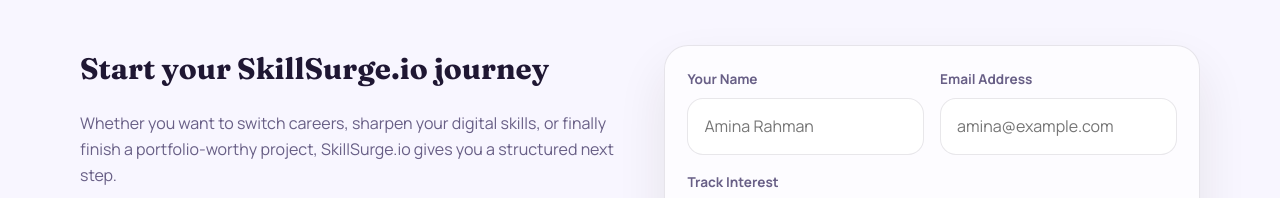
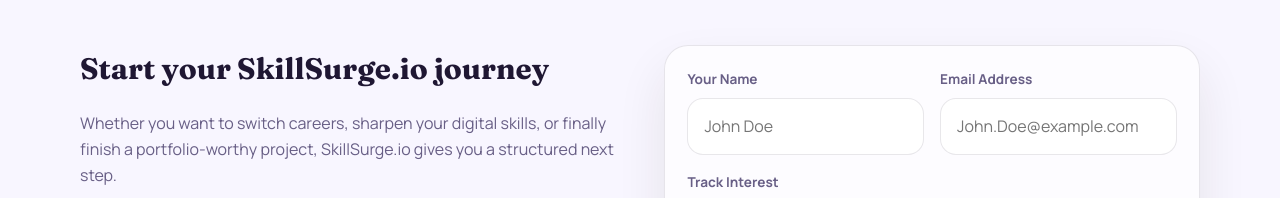
Before and after one commit to xtrisk/SkillSurge, a plain HTML site: page index.html in a window 1280 px wide. Shown: the part 4378-4576 px from the top of the page. Drawn offline with Linux system fonts and the light colour scheme.

Commit message:
Update placeholder names in contact form

```diff
--- a/index.html
+++ b/index.html
@@ -327,11 +327,11 @@
             <div class="form-row">
               <div class="form-group">
                 <label for="name">Your Name</label>
-                <input type="text" id="name" placeholder="Amina Rahman" required>
+                <input type="text" id="name" placeholder="John Doe" required>
               </div>
               <div class="form-group">
                 <label for="email">Email Address</label>
-                <input type="email" id="email" placeholder="amina@example.com" required>
+                <input type="email" id="email" placeholder="John.Doe@example.com" required>
               </div>
             </div>
             <div class="form-group">
```
